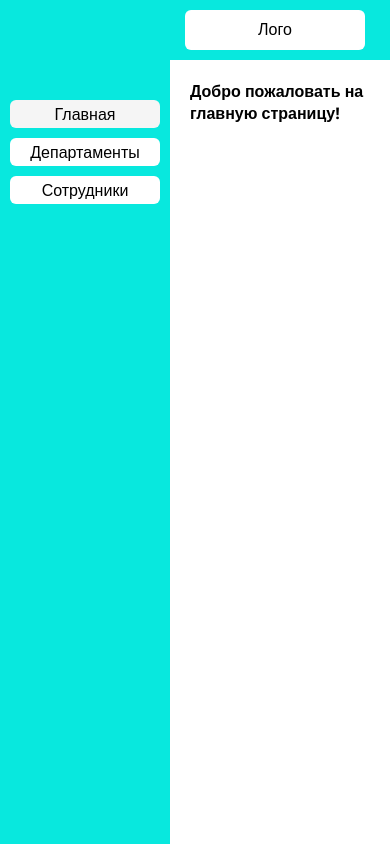
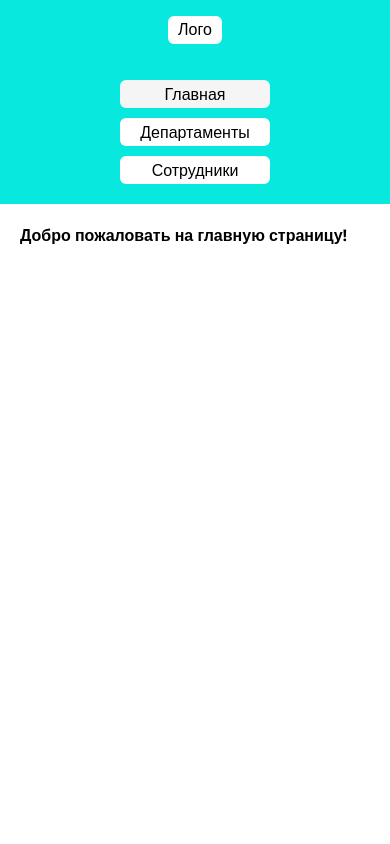
Before and after one commit to AntoninaPavlova/CRM-system, a Vue app: page / in a window 390 px wide. Built offline with nearby package versions, Linux system fonts and the light colour scheme; no server answers.

Commit message:
Added an adaptive.

```diff
--- a/src/components/Header.vue
+++ b/src/components/Header.vue
@@ -72,4 +72,16 @@ const onClickCreate = () => {
 .crm-header__btn:hover {
   background-color: var(--light-gray-bg-color);
 }
+
+@media (max-width: 575.99px) {
+  .crm-header__menu {
+    text-align: center;
+  }
+
+  .crm-header__btn {
+    max-width: fit-content;
+    height: 28px;
+    padding: 0 10px;
+  }
+}
 </style>
--- a/src/components/Main.vue
+++ b/src/components/Main.vue
@@ -6,7 +6,6 @@ import Sidebar from '@/components/Sidebar.vue';
 import ModalWindow from '@/components/modal/ModalWindow.vue';
 
 const useStore = appStore();
-
 
 onMounted(async () => {
   await useStore.fetchDepartments();
@@ -22,7 +21,7 @@ onMounted(async () => {
         <slot></slot>
       </div>
     </div>
-    <ModalWindow v-if="useStore.isEditModalOpen"/>
+    <ModalWindow v-if="useStore.isEditModalOpen" />
     <ModalWindow v-if="useStore.isCreateModalOpen" />
   </main>
 </template>
@@ -44,4 +43,11 @@ onMounted(async () => {
   width: 100%;
   padding: 20px;
 }
+
+
+ @media (max-width: 991.98px) {
+  .crm-content {
+    flex-direction: column;
+  }
+}
 </style>
--- a/src/components/Sidebar.vue
+++ b/src/components/Sidebar.vue
@@ -69,4 +69,13 @@ const route = useRoute();
 .crm-sidebar__link {
   font-size: 16px;
 }
+
+@media (max-width: 991.98px) {
+  .crm-sidebar {
+    max-width: none;
+    width: 100%;
+    min-height: auto;
+    padding: 20px 0;
+  }
+}
 </style>
```
